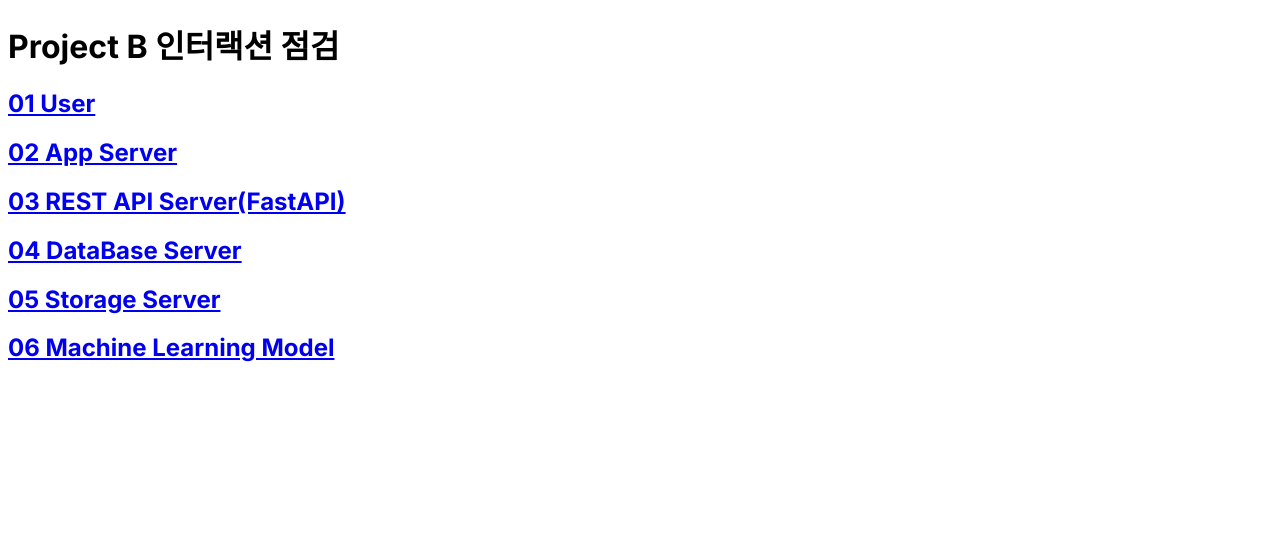
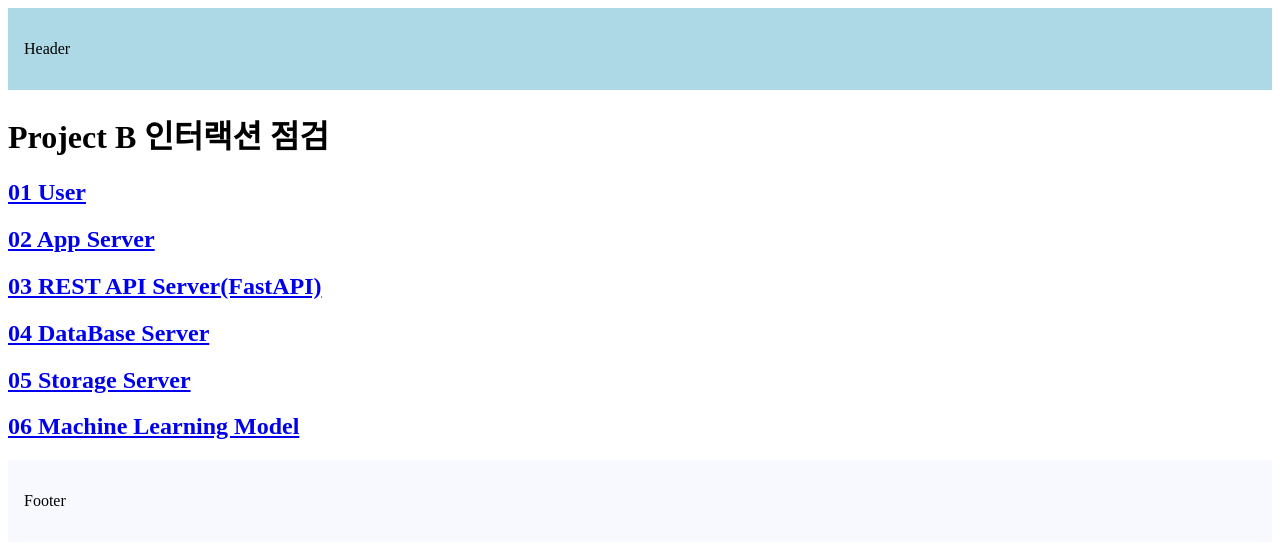
Before and after one commit to dev-honing/Project-B, a Next.js app in the folder interaction/: page / in a window 1280 px wide. Shown: the top 544 px of the page. Built offline with nearby package versions, Linux system fonts and the light colour scheme.

Commit message:
Design: 루트 레이아웃 수정

```diff
--- a/interaction/app/layout.tsx
+++ b/interaction/app/layout.tsx
@@ -10,12 +10,20 @@
 
 export default function RootLayout({
   children,
-}: Readonly<{
+}: {
   children: React.ReactNode;
-}>) {
+}) {
   return (
-    <html lang="en">
-      <body className={inter.className}>{children}</body>
+    <html lang="ko">
+      <body>
+        <header style={{ backgroundColor: "lightblue", padding: "1rem" }}>
+          <p>Header</p>
+        </header>
+        {children}
+        <footer style={{ backgroundColor: "ghostwhite", padding: "1rem" }}>
+          <p>Footer</p>
+        </footer>
+      </body>
     </html>
   );
 }
```
